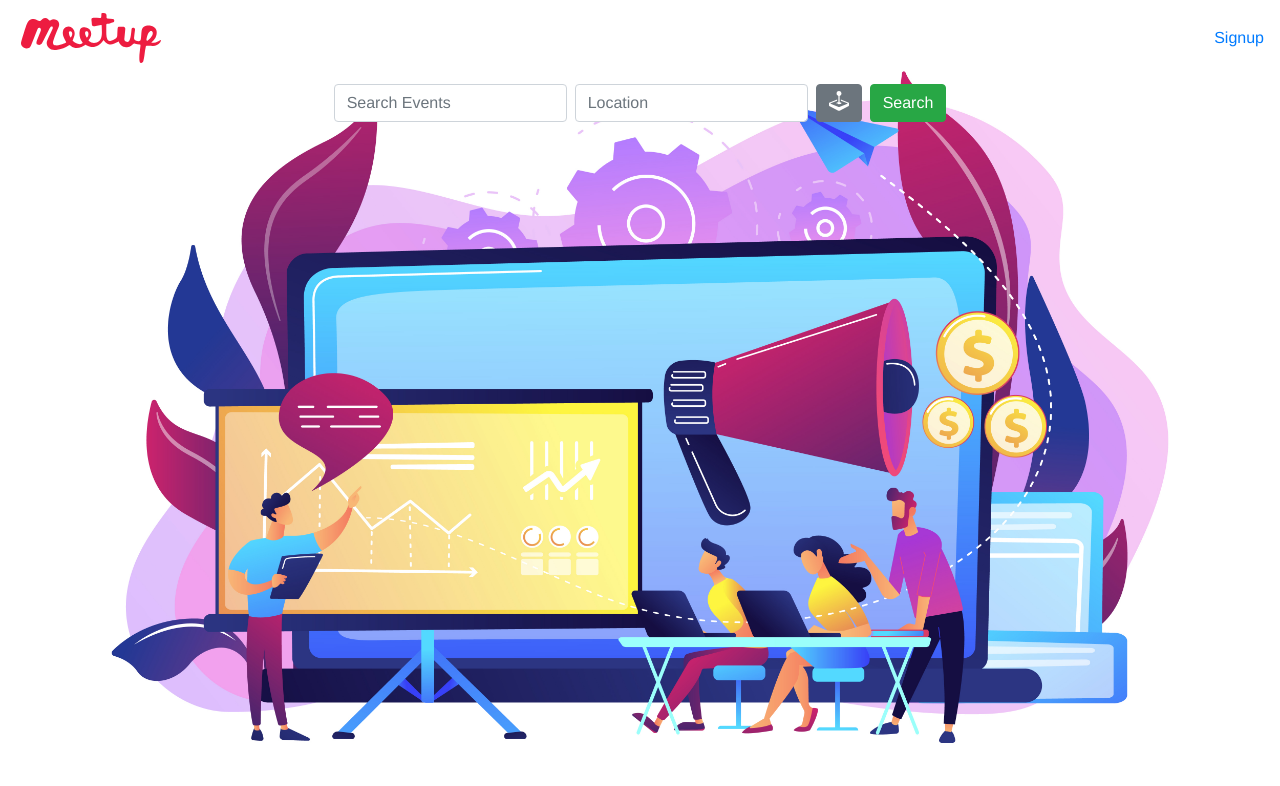
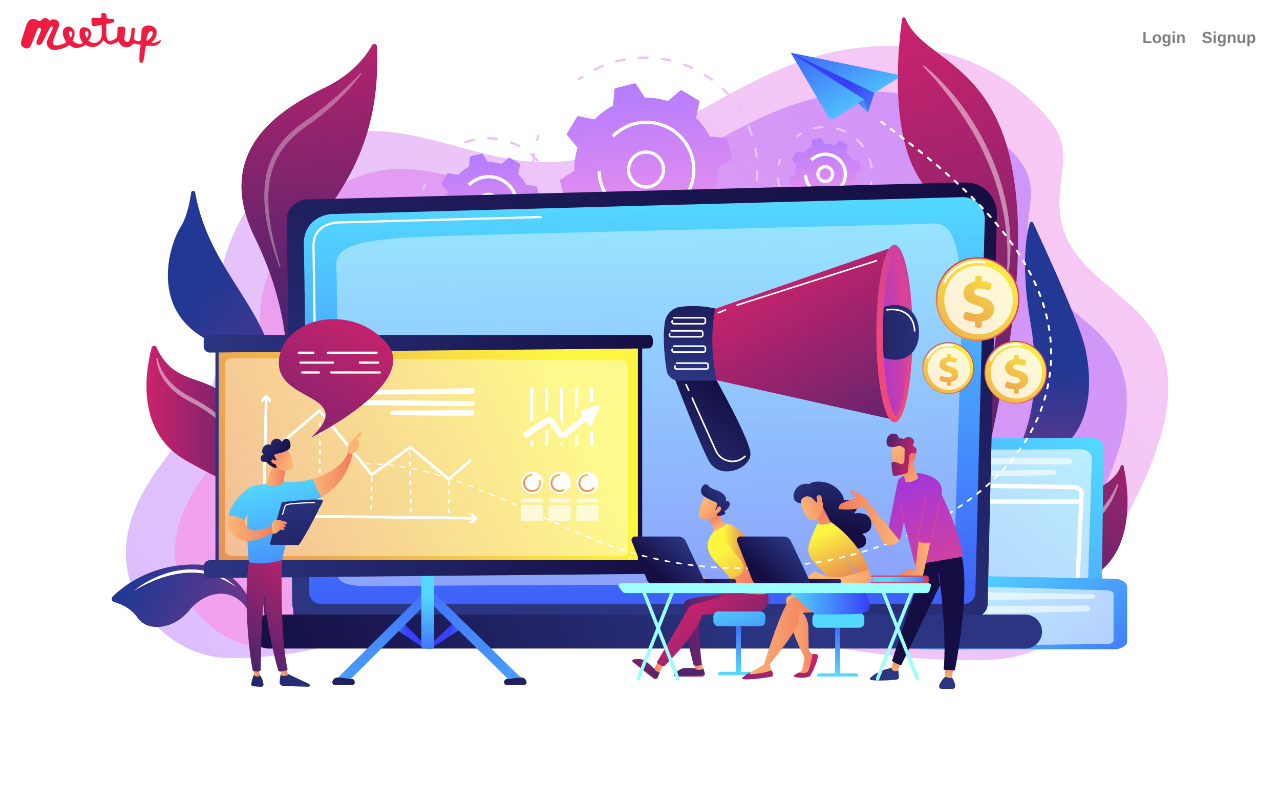
Before and after one commit to stabrez-nisum/meetup-clone, a Vue app: page /#/ in a window 1280 px wide. Shown: the top 786 px of the page. Built offline with nearby package versions, Linux system fonts and the light colour scheme.

Commit message:
Add UI changes

```diff
--- a/src/components/Header.vue
+++ b/src/components/Header.vue
@@ -1,18 +1,30 @@
 <template>
   <div>
-    <b-navbar toggleable="lg" >
+    <b-navbar toggleable="lg">
       <b-navbar-brand href="#/home">
-        <img src="../../public/meetup-logo.svg" alt="Meetup" class="logo">
+        <img src="../../public/meetup-logo.svg" alt="Meetup" class="logo" />
       </b-navbar-brand>
 
-      <b-collapse id="nav-collapse" is-nav>
+      <b-collapse v-if="isUser" id="nav-collapse" is-nav>
         <b-navbar-nav class="ml-auto">
-           <router-link to='/signup'>Signup</router-link>
-          <!-- <b-nav-item href="#/login"><strong>Login</strong></b-nav-item> -->
-          <!-- <b-nav-item href="#" routerLink="/signup"><strong>Signup</strong></b-nav-item> -->
+          <b-nav-item-dropdown right>
+          <!-- Using 'button-content' slot -->
+          <template #button-content>
+						<b-button class="mr-1" variant="danger" pill>T</b-button>
+            <strong>Tabrez</strong>
+          </template>
+          <b-dropdown-item href="#">Profile</b-dropdown-item>
+          <b-dropdown-item href="#">Sign Out</b-dropdown-item>
+        </b-nav-item-dropdown>
         </b-navbar-nav>
       </b-collapse>
 
+      <b-collapse v-else id="nav-collapse" is-nav>
+        <b-navbar-nav class="ml-auto">
+          <b-nav-item href="#/login"><strong>Login</strong></b-nav-item>
+          <b-nav-item href="#/signup"><strong>Signup</strong></b-nav-item>
+        </b-navbar-nav>
+      </b-collapse>
     </b-navbar>
   </div>
 </template>
@@ -23,11 +35,17 @@
   mounted() {
     // Init operations
   },
+  computed: {
+    isUser() {
+      // Based on condition verify user
+      return false;
+    },
+  },
 };
 </script>
 <style scoped>
-.logo{
-    height: 50px;
-    width: 150px;
+.logo {
+  height: 50px;
+  width: 150px;
 }
 </style>
--- a/src/components/Home.vue
+++ b/src/components/Home.vue
@@ -1,17 +1,27 @@
 <template>
-<div>
+  <div>
+      <img
+      src="../../public/meetup-landing-page.jpg"
+      class="landing-image"
+      alt=""
+    />
     <Search></Search>
-     <img src="../../public/meetup-landing-page.jpg" class="landing-image" alt="" />
-</div>
+    <Events />
+
+
+  </div>
 </template>
 
 <script>
 import Search from "./Search.vue";
+import Events from "./Events.vue";
 
 export default {
-    name : "Home",
-    components:{
+  name: "Home",
+  components: {
     Search,
-    },
-}
+    Events,
+
+  },
+};
 </script>
--- a/src/components/Search.vue
+++ b/src/components/Search.vue
@@ -8,15 +8,18 @@
             placeholder="Search Events"
           ></b-form-input>
 
-          <b-form-input
-            class="mr-sm-2"
-            v-model="text"
-            placeholder="Location"
-          ></b-form-input>
+          <b-form-input class="mr-sm-2" placeholder="Location"></b-form-input>
 
-          <b-button class="mr-sm-2"><b-icon icon="joystick"></b-icon></b-button>
+          <b-button class="mr-sm-2" variant="danger"
+            ><b-icon icon="joystick"></b-icon
+          ></b-button>
 
-          <b-button variant="success" class="my-2 my-sm-0" type="submit"
+          <b-button
+            variant="danger"
+            size="lg"
+            pill
+            class="my-2 my-sm-0"
+            type="submit"
             >Search</b-button
           >
         </b-nav-form>
--- a/src/components/Signup.vue
+++ b/src/components/Signup.vue
@@ -42,7 +42,8 @@
         >.
       </p>
       <hr />
-      <div>Already a member? Log in.</div>
+      <div>
+        Already a member? <b-button variant="danger">Log in</b-button></div>
     </form>
   </div>
 </template>
```
